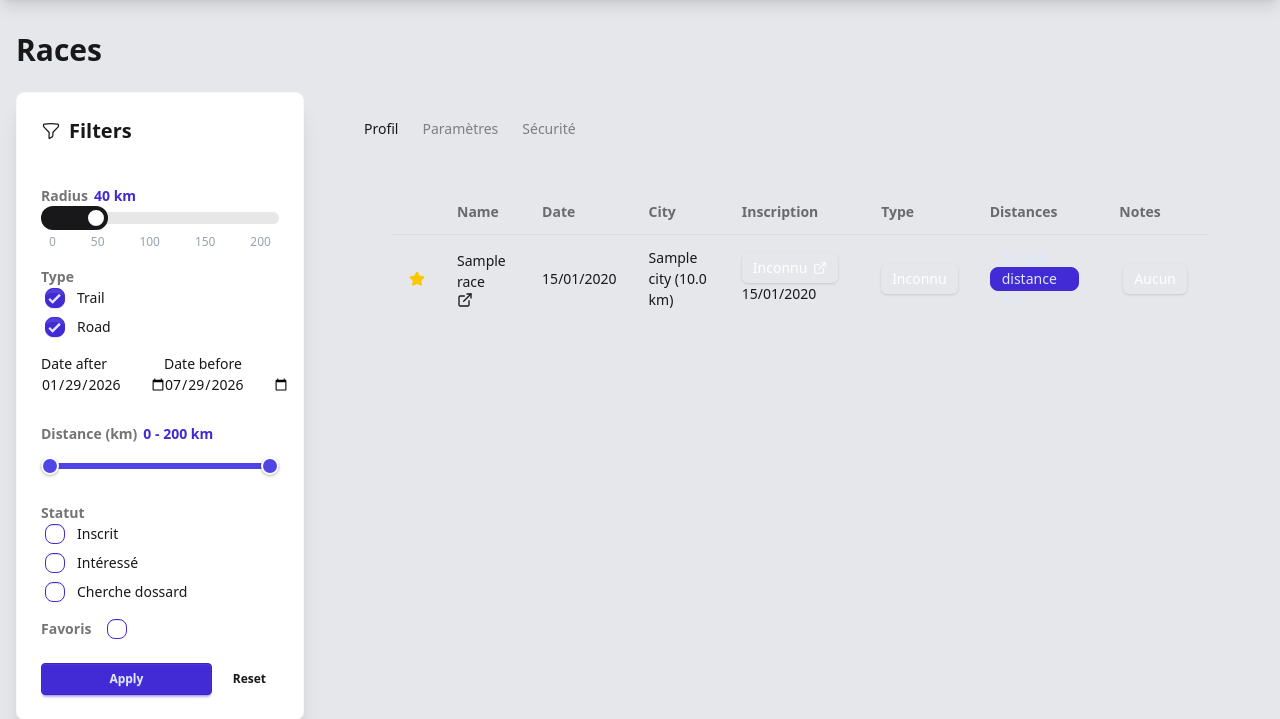
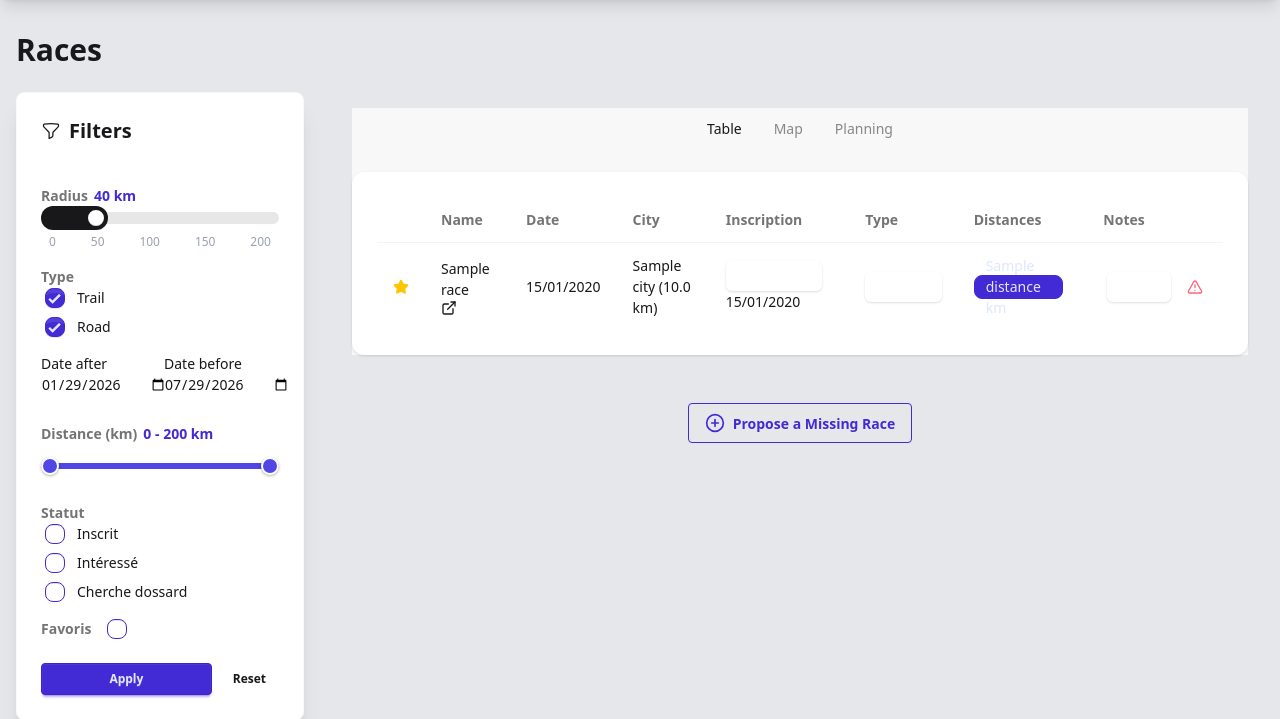
Before and after one commit to Coni63/runtogether, a Django app: template runtogether/race/templates/race/races.html in a window 1280 px wide. Shown: the part 64-783 px from the top of the page. Run offline with Django 5.2, Linux system fonts and the light colour scheme; tables that the repository leaves empty hold one stand-in row (values such as "Sample post"); the template is opened without the code that fills it: values that come from a table or form of the project are taken from there, most other values are stand-ins (such as "Sample title", 1, 10 or a date in 2020); data that the repository does not hold is empty; style sheets or scripts are compiled from the project's sources; parts of the project's set-up code (start-up, migrations or seed data) failed here and were passed over; some libraries are stand-ins or nearby versions.

Commit message:
start adding visual feature for POC

```diff
--- /dev/null
+++ b/runtogether/race/templates/race/partials/modal_propose_race.html
@@ -0,0 +1,107 @@
+{% load sekizai_tags %}
+
+<dialog id="propose_race_modal" class="modal">
+    <div class="modal-box w-11/12 max-w-2xl">
+        <h3 class="font-bold text-lg mb-4">Propose a Missing Race</h3>
+        <p class="text-sm text-gray-500 mb-4">If you know of a race that is missing from our list, please share the details below. Providing the official website URL is the best way to help us!</p>
+
+        <form method="dialog" id="propose_race_form">
+
+            <!-- URL Section -->
+            <div class="form-control w-full mb-6">
+                <label class="label">
+                    <span class="label-text font-semibold">Race Website URL</span>
+                    <span class="label-text-alt">Preferred</span>
+                </label>
+                <input type="url" name="url" placeholder="https://example.com/race-info" class="input input-bordered w-full" />
+                <label class="label">
+                    <span class="label-text-alt text-gray-500">If you provide a URL, we can often fetch the details automatically.</span>
+                </label>
+            </div>
+
+            <div class="divider">OR / AND</div>
+            <p class="text-sm font-semibold mb-2">Manually provide details (if URL is missing or incomplete)</p>
+
+            <div class="grid grid-cols-1 md:grid-cols-2 gap-4">
+                <!-- Name -->
+                <div class="form-control w-full">
+                    <label class="label">
+                        <span class="label-text">Race Name</span>
+                    </label>
+                    <input type="text" name="name" placeholder="e.g. Paris Marathon" class="input input-bordered w-full" />
+                </div>
+
+                <!-- Date -->
+                <div class="form-control w-full">
+                    <label class="label">
+                        <span class="label-text">Date</span>
+                    </label>
+                    <input type="date" name="date" class="input input-bordered w-full" />
+                </div>
+
+                <!-- City -->
+                <div class="form-control w-full">
+                    <label class="label">
+                        <span class="label-text">City / Location</span>
+                    </label>
+                    <input type="text" name="city" placeholder="e.g. Paris" class="input input-bordered w-full" />
+                </div>
+
+                <!-- Status -->
+                <div class="form-control w-full">
+                    <label class="label">
+                        <span class="label-text">Inscription Status</span>
+                    </label>
+                    <select class="select select-bordered w-full" name="status">
+                        <option value="unknown" selected>Unknown</option>
+                        <option value="open">Open</option>
+                        <option value="closed">Closed</option>
+                        <option value="soon">Opening Soon</option>
+                    </select>
+                </div>
+            </div>
+
+            <!-- Distances -->
+            <div class="form-control w-full mt-4">
+                <label class="label">
+                    <span class="label-text">Distances (km)</span>
+                </label>
+                <input type="text" name="distances" placeholder="e.g. 10, 21.1, 42.195" class="input input-bordered w-full" />
+                <label class="label">
+                    <span class="label-text-alt">Separate multiple distances with commas</span>
+                </label>
+            </div>
+
+            <div class="modal-action">
+                <button class="btn" type="button" onclick="closeProposeRaceModal()">Cancel</button>
+                <button class="btn btn-primary" type="button" onclick="submitProposeRace()">Submit Proposal</button>
+            </div>
+        </form>
+    </div>
+</dialog>
+{% addtoblock "js" %}
+<script>
+    function openProposeRaceModal() {
+        // Reset form
+        document.getElementById('propose_race_form').reset();
+        document.getElementById('propose_race_modal').showModal();
+    }
+
+    function closeProposeRaceModal() {
+        document.getElementById('propose_race_modal').close();
+    }
+
+    function submitProposeRace() {
+        // Here you would gather the data and send it to your backend
+        const form = document.getElementById('propose_race_form');
+        const formData = new FormData(form);
+        const data = Object.fromEntries(formData.entries());
+
+        console.log("Proposing Race:", data);
+
+        // Mock success
+        closeProposeRaceModal();
+        // alert("Thanks! We will review your proposal.");
+    }
+</script>
+{% endaddtoblock %}
--- /dev/null
+++ b/runtogether/race/templates/race/partials/modal_signal_error.html
@@ -0,0 +1,79 @@
+{% load sekizai_tags %}
+
+<dialog id="signal_error_modal" class="modal">
+    <div class="modal-box">
+        <h3 class="font-bold text-lg">Signal an Error</h3>
+        <p class="py-4 font-semibold" id="signal_error_race_name_display"></p>
+
+        <form method="dialog" id="signal_error_form">
+            <input type="hidden" id="signal_error_race_id" name="race_id">
+
+            <div class="form-control w-full mb-4">
+                <label class="label">
+                    <span class="label-text">Reason</span>
+                </label>
+                <select class="select select-bordered w-full" name="reason" id="signal_error_reason">
+                    <option disabled selected value="">Pick one</option>
+                    <option value="duplicate">Duplicate</option>
+                    <option value="invalid_date">Invalid Date</option>
+                    <option value="invalid_location">Invalid Location</option>
+                    <option value="cancelled">Cancelled</option>
+                    <option value="other">Other</option>
+                </select>
+            </div>
+
+            <div class="form-control w-full mb-6">
+                <label class="label">
+                    <span class="label-text">Details</span>
+                </label>
+                <textarea class="textarea textarea-bordered h-24 w-full" name="details" id="signal_error_details" placeholder="Please provide more details..."></textarea>
+            </div>
+
+            <div class="modal-action">
+                <button class="btn" type="button" onclick="closeSignalErrorModal()">Cancel</button>
+                <button class="btn btn-error" type="button" onclick="submitSignalError()">Report</button>
+            </div>
+        </form>
+    </div>
+</dialog>
+
+{% addtoblock "js" %}
+<script>
+    function openSignalErrorModal(raceId, raceName) {
+        document.getElementById('signal_error_race_id').value = raceId;
+        document.getElementById('signal_error_race_name_display').innerText = 'Reporting error for: ' + raceName;
+        // Reset form
+        document.getElementById('signal_error_reason').selectedIndex = 0;
+        document.getElementById('signal_error_details').value = '';
+
+        document.getElementById('signal_error_modal').showModal();
+    }
+
+    function closeSignalErrorModal() {
+        document.getElementById('signal_error_modal').close();
+    }
+
+    function submitSignalError() {
+        const raceId = document.getElementById('signal_error_race_id').value;
+        const reason = document.getElementById('signal_error_reason').value;
+        const details = document.getElementById('signal_error_details').value;
+
+        if (!reason) {
+            alert("Please select a reason.");
+            return;
+        }
+
+        // Mock API call
+        console.log("Submitting Error Report:", { raceId, reason, details });
+
+        // Use a toast or alert to confirm
+        // Assuming there is a way to show messages, but standard alert is fine for now as requested "focus on UI".
+        // Or I can just close it.
+
+        closeSignalErrorModal();
+
+        // Optional: Show a feedback message
+        // alert("Thank you! The error has been reported.");
+    }
+</script>
+{% endaddtoblock %}
--- a/runtogether/race/templates/race/partials/race_row.html
+++ b/runtogether/race/templates/race/partials/race_row.html
@@ -41,6 +41,11 @@
         {% endfor %}
     </td>
     <td>
-        {% include "relation/partials/race_status_dropdown.html" %}
+        <div class="flex items-center justify-end gap-2">
+            {% include "relation/partials/race_status_dropdown.html" %}
+            <button class="btn btn-circle btn-ghost btn-xs text-error tooltip tooltip-left" data-tip="Signal Error" onclick="openSignalErrorModal('{{ race.id }}', '{{ race.name|escapejs }}')">
+                <i data-lucide="alert-triangle" style="width: 16px; height: 16px;"></i>
+            </button>
+        </div>
     </td>
 </tr>
--- a/runtogether/race/templates/race/races.html
+++ b/runtogether/race/templates/race/races.html
@@ -18,27 +18,57 @@
         <main class="lg:col-span-3">
 
             <div class="flex flex-col gap-4 p-4">
-                <div role="tablist" class="tabs tabs-bordered">
+                <div class="w-full">
+                    <div role="tablist" class="tabs tabs-bordered justify-center gap-2 bg-base-200">
 
-                    <input type="radio" name="my_tabs_1" role="tab" class="tab" aria-label="Profil" checked />
-                    <div role="tabpanel" class="tab-content p-10">
+                        <input
+                            type="radio"
+                            name="my_tabs_1"
+                            role="tab"
+                            class="tab gap-2"
+                            aria-label="Table"
+                            checked
+                        />
+                        <div role="tabpanel" class="tab-content mt-4 p-6 bg-base-100 rounded-xl shadow">
                             {% include "race/partials/race_list_results.html" %}
                         </div>
 
-                    <input type="radio" name="my_tabs_1" role="tab" class="tab" aria-label="Paramètres" onclick="onMapTabShown()" />
-                    <div role="tabpanel" class="tab-content p-10">
+                        <input
+                            type="radio"
+                            name="my_tabs_1"
+                            role="tab"
+                            class="tab gap-2"
+                            aria-label="Map"
+                            onclick="onMapTabShown()"
+                        />
+                        <div role="tabpanel" class="tab-content mt-4 p-6 bg-base-100 rounded-xl shadow">
                             {% include "map/map.html" %}
                         </div>
 
-                    <input type="radio" name="my_tabs_1" role="tab" class="tab" aria-label="Sécurité" onclick="onCalendarTabShown()" />
-                    <div role="tabpanel" class="tab-content p-10">
+                        <input
+                            type="radio"
+                            name="my_tabs_1"
+                            role="tab"
+                            class="tab gap-2"
+                            aria-label="Planning"
+                            onclick="onCalendarTabShown()"
+                        />
+                        <div role="tabpanel" class="tab-content mt-4 p-6 bg-base-100 rounded-xl shadow">
                             {% include "planning/planning.html" %}
                         </div>
-
+                    </div>
                 </div>
             </div>
 
+            <div class="flex justify-center mt-8">
+                <button class="btn btn-outline btn-primary gap-2" onclick="openProposeRaceModal()">
+                    <i data-lucide="plus-circle" class="w-5 h-5"></i>
+                    Propose a Missing Race
+                </button>
+            </div>
         </main>
     </div>
 </div>
+{% include "race/partials/modal_signal_error.html" %}
+{% include "race/partials/modal_propose_race.html" %}
 {% endblock %}
```
Lines whose indentation alone changed are shown as unchanged.
